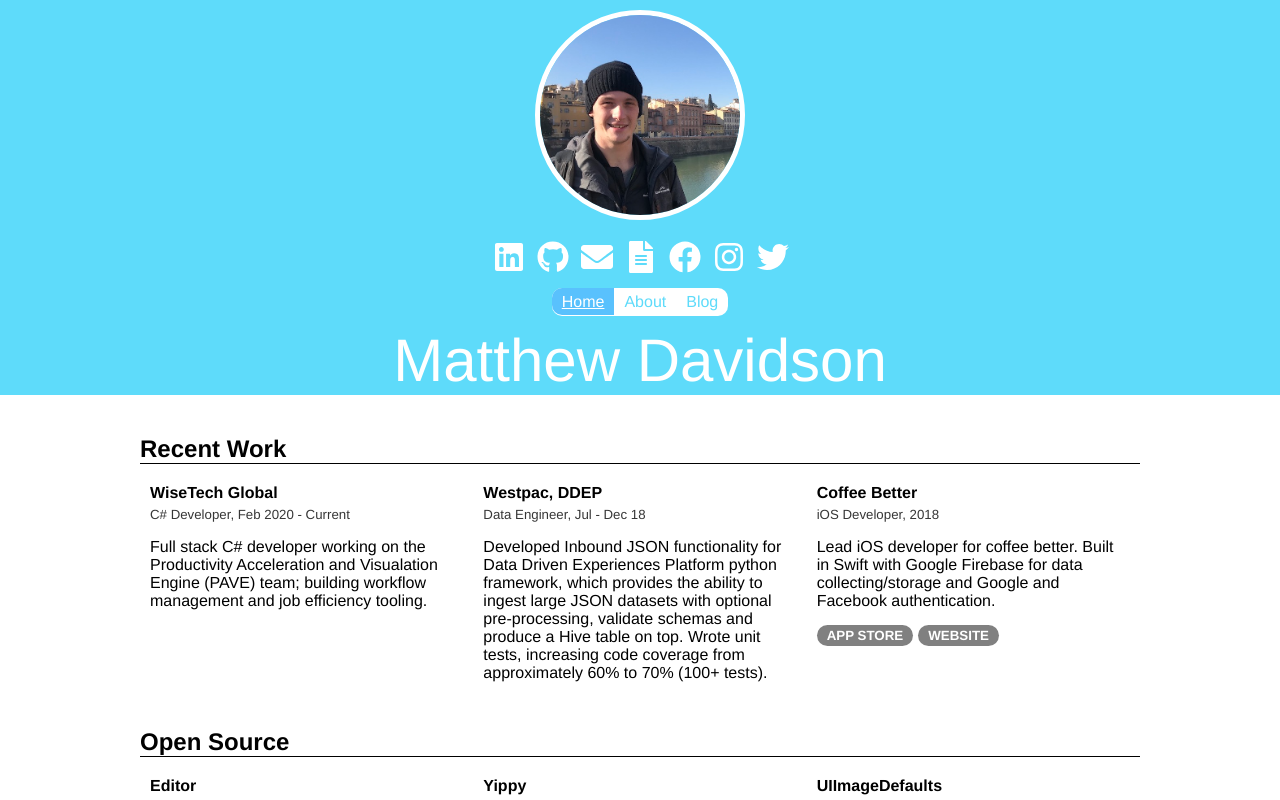
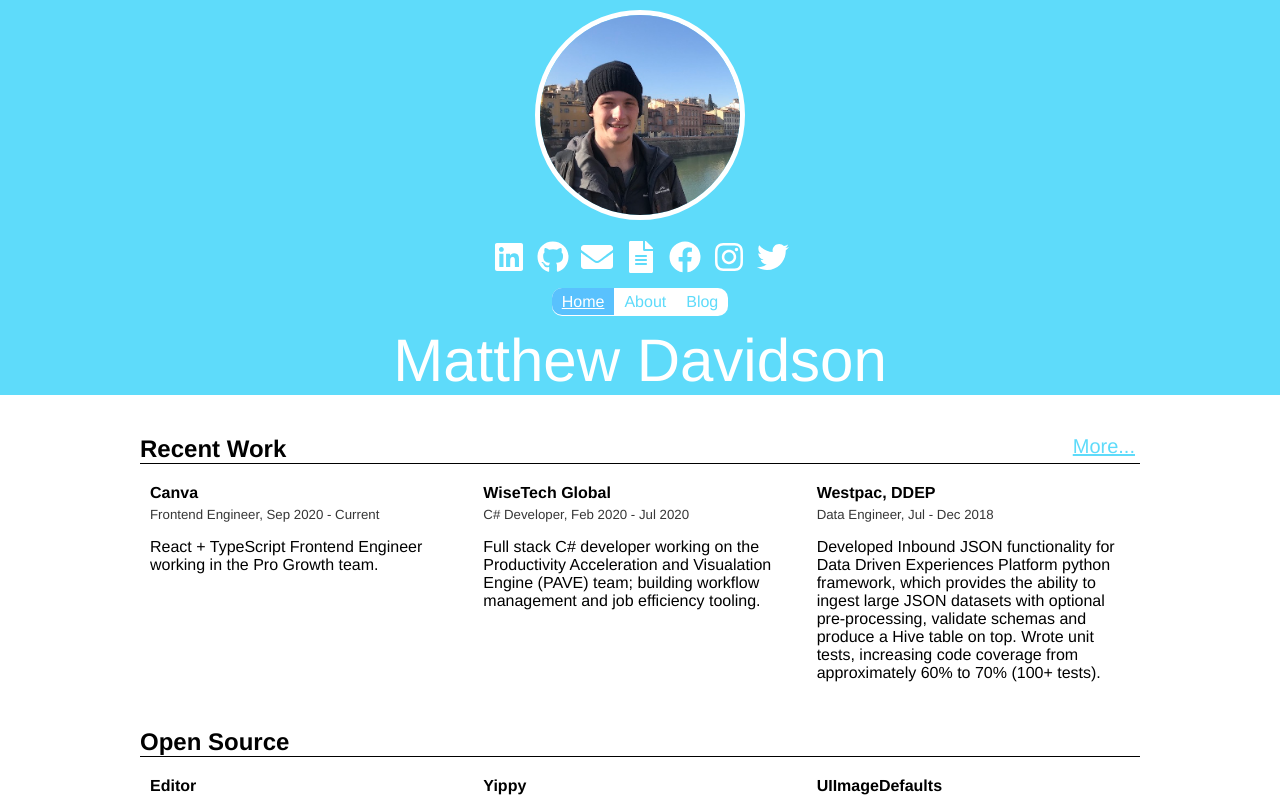
Before and after one commit to mattDavo/mattdavo.com, a React (Create React App) app: page / in a window 1280 px wide. Shown: the top 800 px of the page. Built offline with nearby package versions, Linux system fonts and the light colour scheme.

Commit message:
Updated work.

```diff
--- a/src/app/App.css
+++ b/src/app/App.css
@@ -4,6 +4,7 @@
     --primary-color-faint: rgba(94, 219, 250, 0.24);
     --secondary-color: rgb(89, 193, 253);
     --alt-primary-color: white;
+    --text-color: black;
 }
 
 .app {
@@ -30,6 +31,7 @@
         --primary-color-faint: rgba(37, 143, 214, 0.212);
         --secondary-color: rgb(17, 76, 202);
         --alt-primary-color: rgb(26, 26, 26);
+        --text-color: white;
     }
 
     .app {
--- a/src/blog/Blog.css
+++ b/src/blog/Blog.css
@@ -22,9 +22,8 @@
 
 .article-divider {
     margin: 40px 0px;
-    opacity: 0.5;
+    opacity: 0.1;
     height: 1px;
     border-width: 0;
-    background-color: var(--primary-color);
-    /* border-top-width: 0.5px; */
+    background-color: var(--text-color);
 }
--- a/src/home/Home.css
+++ b/src/home/Home.css
@@ -32,7 +32,7 @@
     margin-right: 5px;
     float: right;
     font-weight: normal;
-    color: inherit;
+    font-size: 20px;
 }
 
 .section-heading-expand a {
--- a/src/home/Home.tsx
+++ b/src/home/Home.tsx
@@ -21,19 +21,21 @@
     tags?: [Tag];
 }
 
-interface HomeSection {
+export interface IHomeSection {
     title: string;
     subtitle?: string;
-    items: [HomeSectionItem];
+    items: HomeSectionItem[];
+    moreLink: string;
 }
 
 function Home() {
-    const sections = (data as HomeSection[]).map((section, i) => (
+    const sections = (data as IHomeSection[]).map((section, i) => (
         <HomeSection
             title={section.title}
             subtitle={section.subtitle}
             items={section.items}
             key={section.title}
+            moreLink={section.moreLink}
         />
     ));
     return (
@@ -46,14 +48,38 @@
 interface IProps {
     title: string;
     subtitle?: string;
-    items: [HomeSectionItem];
+    items: HomeSectionItem[];
+    moreLink: string;
 }
 
-function HomeSection(props: IProps) {
-    const { title, subtitle, items } = props;
+interface SectionItemProps {
+    item: HomeSectionItem;
+}
 
-    const sectionItems = (items || []).map((item) => {
-        const tags = (item.tags || [] as Tag[]).map((tag) => (
+export function SectionItem(props: SectionItemProps) {
+    const {
+        item: {
+            tags, title, link, previewImage, subtitle, body,
+        },
+    } = props;
+
+    return (
+        <>
+            <h4 className="title link-title section-item-title">
+                {(link && <Link to={link}>{title}</Link>)
+            || title}
+            </h4>
+            <h5 className="subtitle section-item-subtitle">{subtitle}</h5>
+            <p className="section-item-body">{body}</p>
+            {previewImage != null && (
+                <img
+                    className="section-item-preview-image"
+                    src={previewImage}
+                    alt={title}
+                />
+            )}
+            <p>
+                {(tags || ([] as Tag[])).map((tag) => (
                     <a
                         className="tag"
                         key={tag.title}
@@ -62,39 +88,38 @@
                     >
                         {tag.title}
                     </a>
+                ))}
+            </p>
+        </>
+    );
+}
+
+function HomeSection(props: IProps) {
+    const {
+        title, subtitle, items, moreLink,
+    } = props;
+
+    const sectionItems = (items || []).slice(0, 3).map((item) => (
+        <div className="section-item" key={item.title}>
+            <SectionItem item={item} />
+        </div>
     ));
-        return (
-            <div className="section-item" key={item.title}>
-                <h4 className="title link-title section-item-title">
-                    {(item.link
-                    && (
-                        <Link to={item.link}>
-                            {item.title}
-                        </Link>
-                    )) || (item.title)}
-                </h4>
-                <h5 className="subtitle section-item-subtitle">{item.subtitle}</h5>
-                <p className="section-item-body">{item.body}</p>
-                {item.previewImage != null
-                    && <img className="section-item-preview-image" src={item.previewImage} alt={item.title} />}
-                <p>
-                    {tags}
-                </p>
-            </div>
-        );
-    })
 
     return (
         <div>
             <div className="title section-heading">
                 <h2 className="title section-heading-title">{title}</h2>
-                {/* <h2 className="section-heading-expand"><a href="/">SEE ALL...</a></h2> */}
+
+                {items.length > 3 && (
+                    <h2>
+                        <a className="section-heading-expand" href={moreLink}>More...</a>
+                    </h2>
+                )}
             </div>
-            {subtitle
-                && <h4 className="subtitle section-subheading">{subtitle}</h4>}
-            <div className="section-items">
-                {sectionItems}
-            </div>
+            {subtitle && (
+                <h4 className="subtitle section-subheading">{subtitle}</h4>
+            )}
+            <div className="section-items">{sectionItems}</div>
         </div>
     );
 }
--- a/src/home/HomeData.json
+++ b/src/home/HomeData.json
@@ -3,16 +3,22 @@
         "title": "Recent Work",
         "items": [
             {
+                "id": "canva",
+                "title": "Canva",
+                "subtitle": "Frontend Engineer, Sep 2020 - Current",
+                "body": "React + TypeScript Frontend Engineer working in the Pro Growth team."
+            },
+            {
                 "id": "wisetech",
                 "title": "WiseTech Global",
-                "subtitle": "C# Developer, Feb 2020 - Current",
+                "subtitle": "C# Developer, Feb 2020 - Jul 2020",
                 "body": "Full stack C# developer working on the Productivity Acceleration and Visualation Engine (PAVE) team; building workflow management and job efficiency tooling.",
                 "link": null
             },
             {
                 "id": "westpac",
                 "title": "Westpac, DDEP",
-                "subtitle": "Data Engineer, Jul - Dec 18",
+                "subtitle": "Data Engineer, Jul - Dec 2018",
                 "body": "Developed Inbound JSON functionality for Data Driven Experiences Platform python framework, which provides the ability to ingest large JSON datasets with optional pre-processing, validate schemas and produce a Hive table on top. Wrote unit tests, increasing code coverage from approximately 60% to 70% (100+ tests).",
                 "link": "/work/westpac"
             },
@@ -34,7 +40,8 @@
                     }
                 ]
             }
-        ]
+        ],
+        "moreLink": "/work"
     },
     {
         "title": "Open Source",
--- a/src/work/Work.tsx
+++ b/src/work/Work.tsx
@@ -7,12 +7,18 @@
 
 import './Work.css';
 import WorkArticle from './WorkArticle';
+import { IHomeSection, SectionItem } from '../home/Home';
+
+import data from '../home/HomeData.json';
 
 function Work() {
     const match = useRouteMatch();
     return (
         <div id="work-container">
             <Switch>
+                <Route exact path="/work">
+                    <WorkPage />
+                </Route>
                 <Route path={`${match.path}/:topicId`}>
                     <WorkArticle />
                 </Route>
@@ -21,4 +27,20 @@
     )
 }
 
+function WorkPage() {
+    const workData = (data as IHomeSection[])[0];
+
+    return (
+        <div id="work-container">
+            <h1>Work</h1>
+            {workData.items.map((work) => (
+                <div>
+                    <SectionItem item={work} key={work.title} />
+                    <br />
+                </div>
+            ))}
+        </div>
+    );
+}
+
 export default Work;
```
Lines whose indentation alone changed are shown as unchanged.
